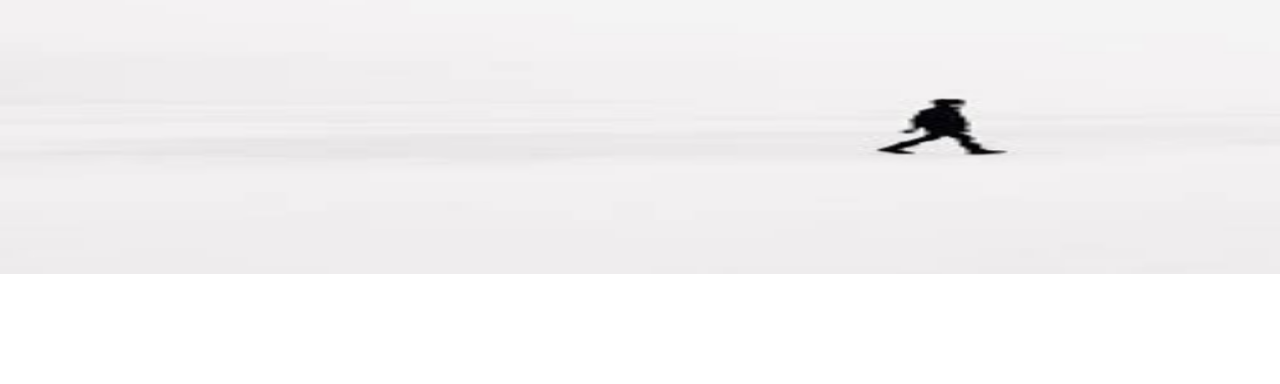
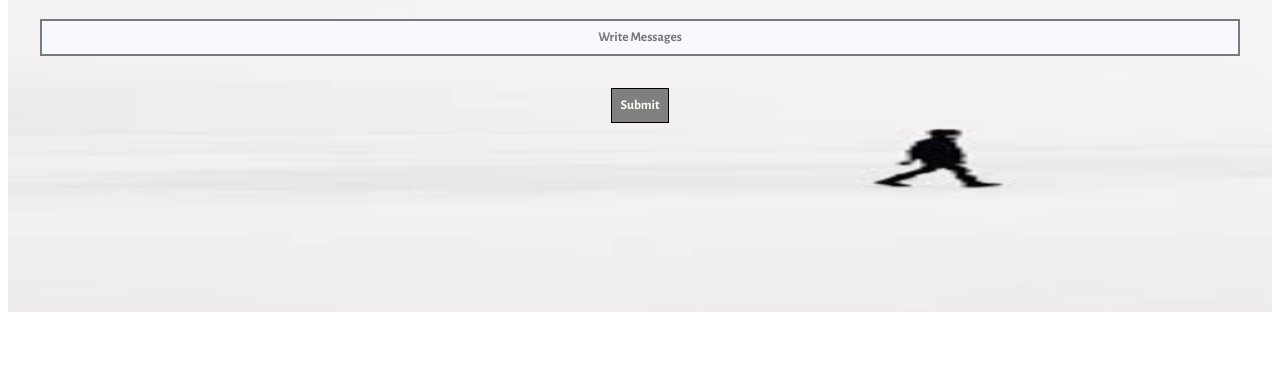
Before and after one commit to kashifnezam/JavaScriptProject2-, a plain HTML site: page index.html in a window 1280 px wide. Shown: the part 416-800 px from the top of the page. Drawn offline with nearby package versions, Linux system fonts and the light colour scheme.

Commit message:
mess hogya tha hr chz

```diff
--- a/index.html
+++ b/index.html
@@ -21,7 +21,7 @@
         </nav>
       </div>
 
-      <div class="todu-form container">
+      <div class="todo-form container">
         <div class="msg">
           <h2 >Message</h2>
         </div>
--- a/style.css
+++ b/style.css
@@ -9,24 +9,20 @@
 
 body {
   font-size: 10px;
-   margin: 0px;
 }
 
 .head {
+  height: 90vh;
   padding: 2rem auto;
   background-image: url("/images/bg2.jpg");
   background-repeat: no-repeat;
   background-size: 150% 100%;
-  height: 690px;
 }
-
-.container {
-  width: 80%;
-  height: 30%;
-  margin: auto;
+.container{
+  margin-bottom: 20rem;
 }
-
 .nav-bar {
+  border: 2px solid green;
   display: flex;
   justify-content: space-between;
 }
```
Also changed, not shown: signin.html (+1 -1 lines).
